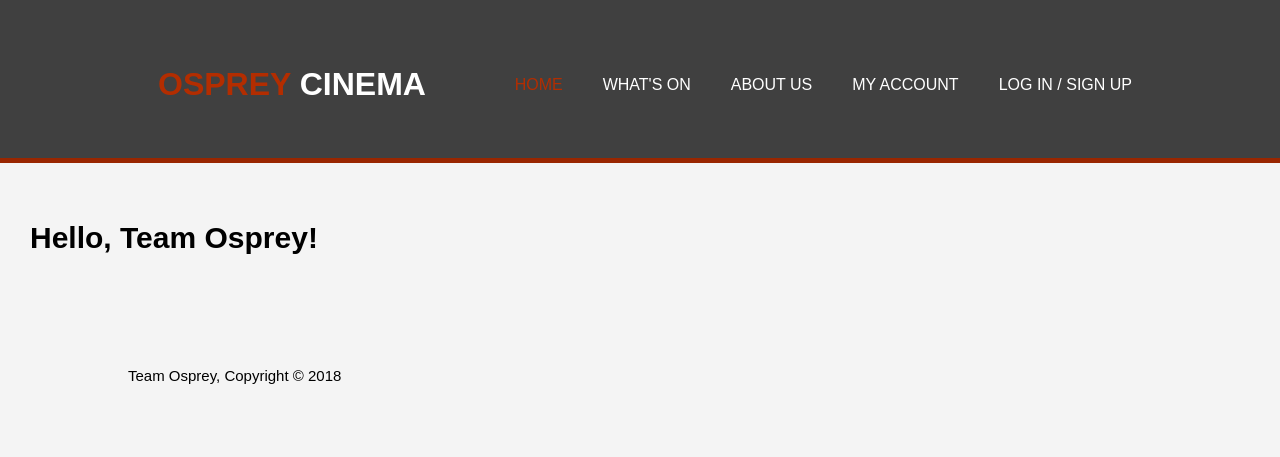
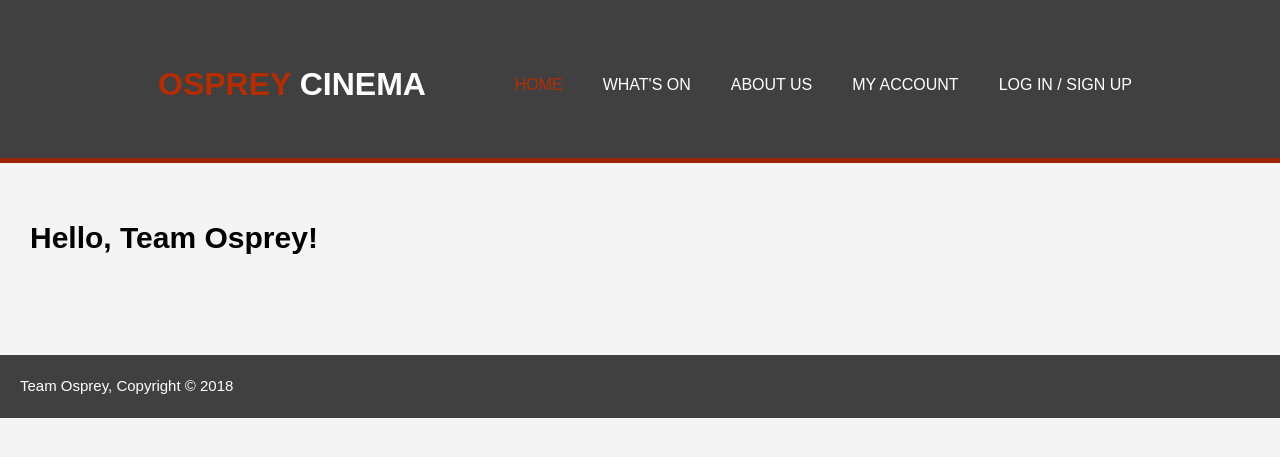
Before and after one commit to DanielAves/Cinema-Application, a Flask app: page / in a window 1280 px wide. Shown: the top 457 px of the page. Run offline with Flask 2, Linux system fonts and the light colour scheme.

Commit message:
added the footer and gave some styling

```diff
--- a/website/app/static/styles.css
+++ b/website/app/static/styles.css
@@ -74,65 +74,6 @@
   margin-left: 20%;
 }
 
-/*.container{
-  width:80%;
-  margin:auto;
-  overflow:hidden;
-}*/
-
-/* Header **/
-/*header{
-  background:#404040;
-  color:#FFFFFF;
-  padding-top:2%;
-  min-height:70px;
-  border-bottom:#992600 5px solid;
-}
-
-ul{
-  margin:0;
-  padding:0;
-}
-
-header a{
-  color:#ffffff;
-  text-decoration:none;
-  text-transform: uppercase;
-  font-size:16px;
-}
-
-header li{
-  float: left;
-  display: inline;
-  padding: 0 20px 0 20px;
-}
-
-header #title{
-  float: left;
-}
-
-header #title h1{
-  margin:0;
-}
-
-header nav{
-  float: right;
-  margin-top: 10px;
-}
-
-header .highlight, header .page a{
-  color:#b32d00;
-}
-
-header a:hover{
-  color:#cccccc;
-  font-weight:bold;
-}
-
-.container h1{
-  margin-left: 20%;
-}*/
-
 /* */
 
 div {
@@ -155,3 +96,13 @@
 input {
   display: table-cell;
 }
+
+/* footer */
+
+footer{
+  padding:20px;
+  margin-top:20px;
+  color:#ffffff;
+  background-color:#404040;
+  text-align: center;
+}
--- a/website/app/templates/base.html
+++ b/website/app/templates/base.html
@@ -43,10 +43,9 @@
 
     <br>
 
-    <footer class = "footer">
-        <div class = "container">
-            <span class = "text-muted"> Team Osprey, Copyright  &copy 2018 </span>
-        </div>
+    <footer>
+        <p>Team Osprey, Copyright  &copy 2018</p>
     </footer>
+
 </body>
 </html>
```
